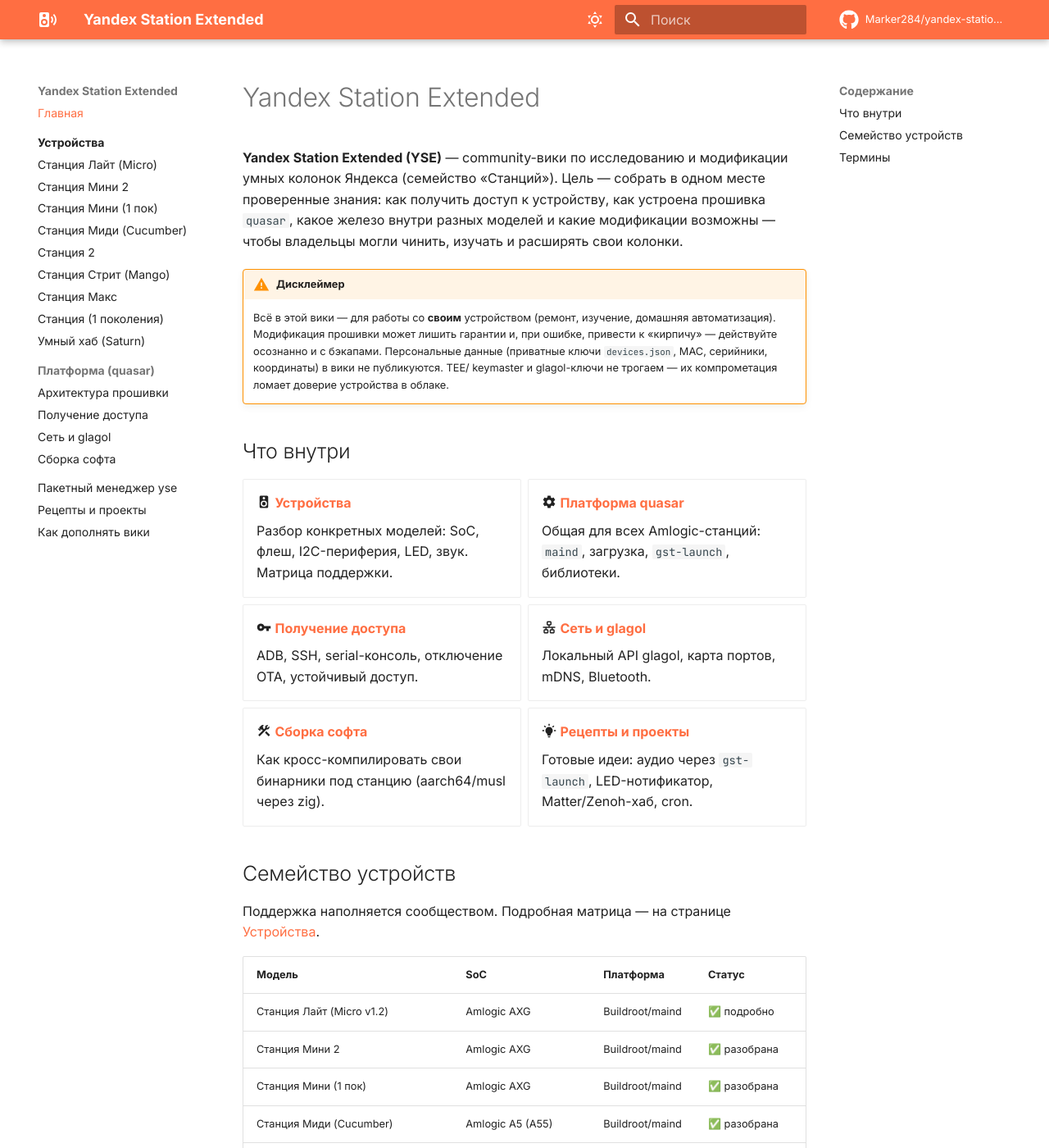
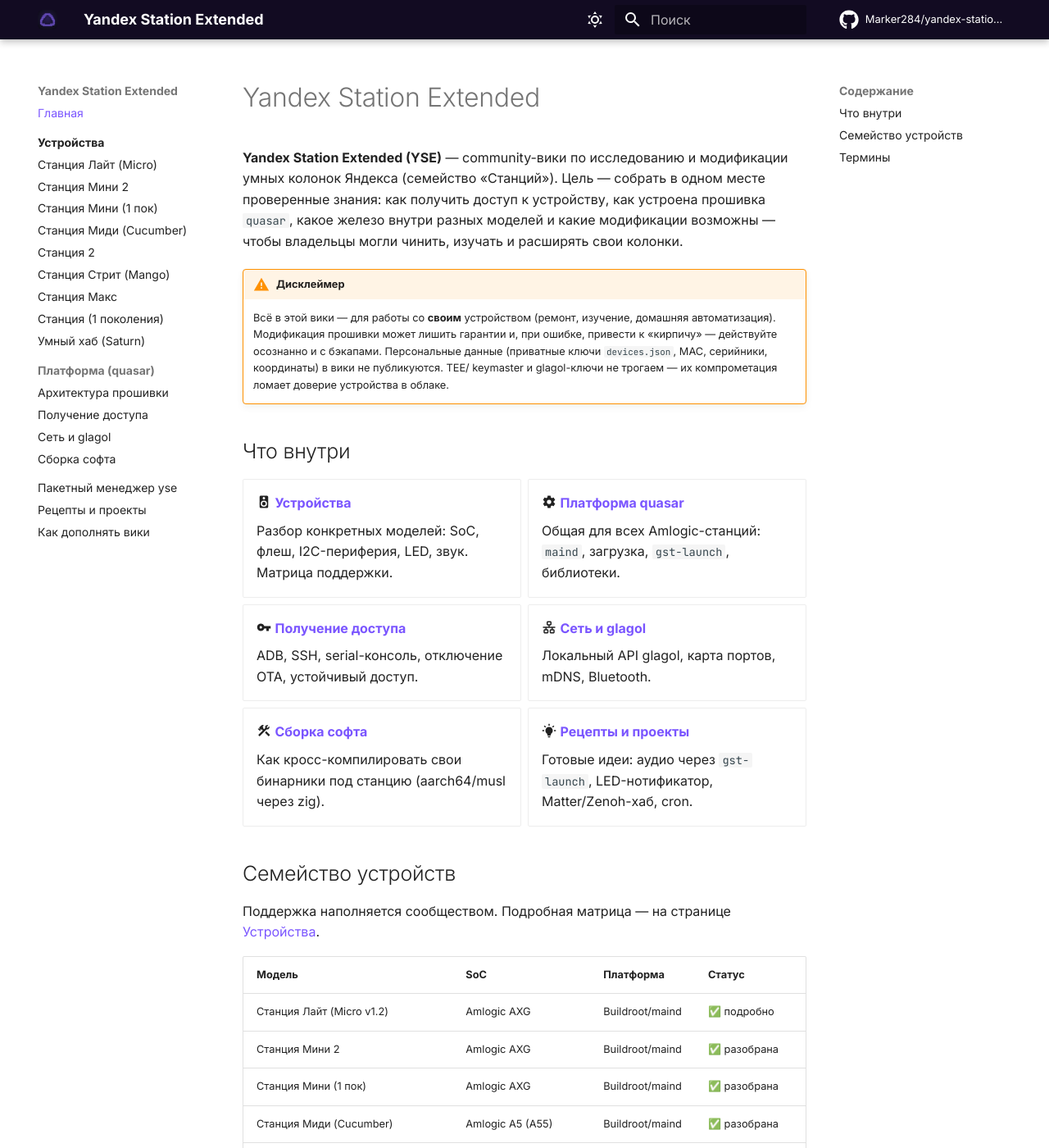
Before and after one commit to Kastle86/yandex-station-extended, an MkDocs documentation site: the page built from docs/index.md, in a window 1280 px wide and 1400 px high. Shown: the whole window at 82% size. Built offline with MkDocs 1.6.1 and Material for MkDocs 9.7.7, drawn with Linux system fonts in a browser that asks for light colours; comment, search, counter and statistics services are not loaded.

Commit message:
style: apply Alice deep purple theme (#7A55FF) and fastfetch logo

```diff
--- /dev/null
+++ b/docs/stylesheets/extra.css
@@ -0,0 +1,21 @@
+:root > * {
+  --md-primary-fg-color:        #7a55ff;
+  --md-primary-fg-color--light:  #9b7eff;
+  --md-primary-fg-color--dark:   #5b35cc;
+  --md-accent-fg-color:         #a185ff;
+}
+
+[data-md-color-scheme="slate"] {
+  --md-default-bg-color:          #0f0b1b;
+  --md-default-bg-color--light:   #171228;
+  --md-default-bg-color--lighter: #211a38;
+  --md-code-bg-color:             #140f24;
+}
+
+.md-header {
+  background-color: #120b22;
+}
+
+.md-header__button.md-logo img, .md-header__button.md-logo svg {
+  border-radius: 6px;
+}
--- a/mkdocs.yml
+++ b/mkdocs.yml
@@ -10,11 +10,12 @@
 theme:
   name: material
   language: ru
+  logo: assets/images/logo.png
+  favicon: assets/images/favicon.png
   font:
     text: Inter
     code: JetBrains Mono
   icon:
-    logo: material/speaker-wireless
     repo: fontawesome/brands/github
   features:
     - navigation.instant
@@ -33,18 +34,21 @@
   palette:
     - media: "(prefers-color-scheme: dark)"
       scheme: slate
-      primary: deep orange
-      accent: amber
+      primary: deep purple
+      accent: purple
       toggle:
         icon: material/weather-night
         name: Светлая тема
     - media: "(prefers-color-scheme: light)"
       scheme: default
-      primary: deep orange
-      accent: deep orange
+      primary: deep purple
+      accent: purple
       toggle:
         icon: material/weather-sunny
         name: Тёмная тема
+
+extra_css:
+  - stylesheets/extra.css
 
 markdown_extensions:
   - admonition
```
Also changed, not shown: docs/assets/images/favicon.png (added), docs/assets/images/logo.png (added).
